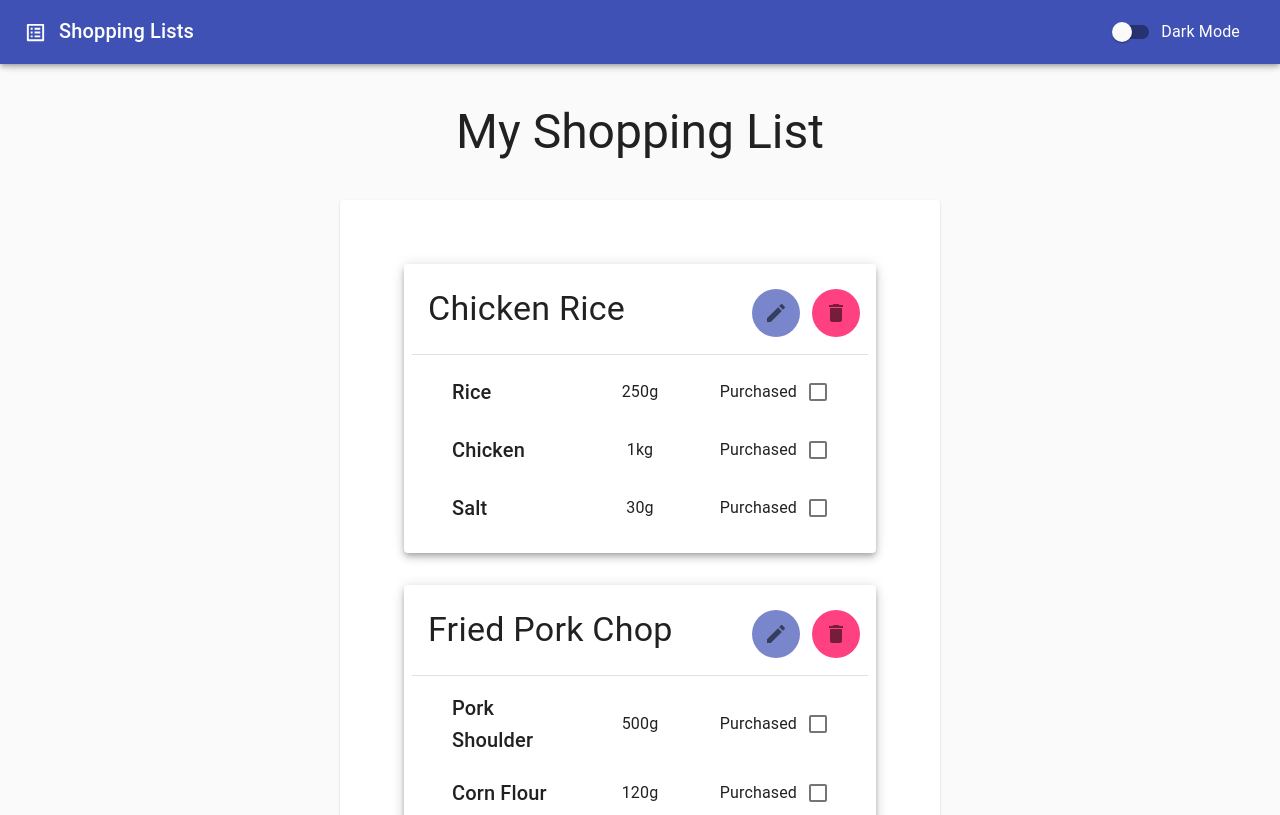
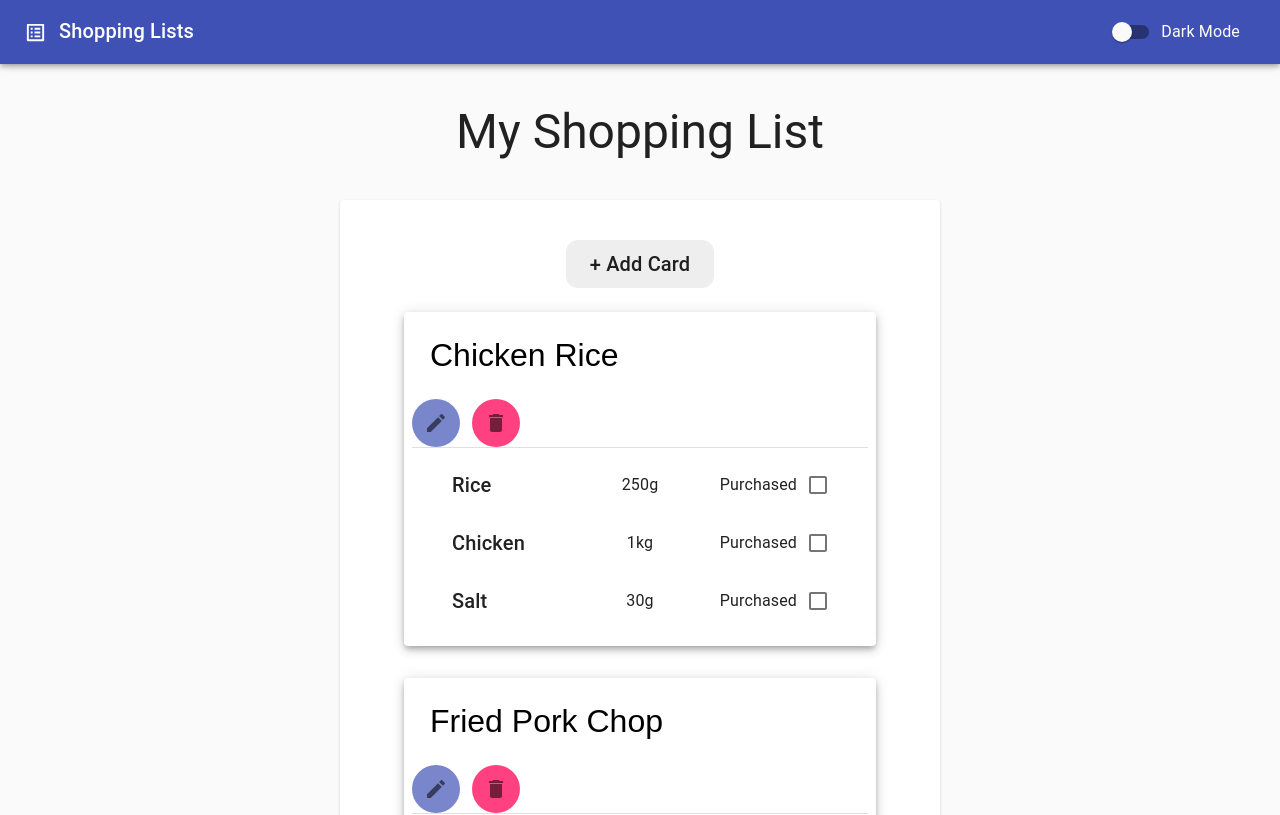
Before and after one commit to JLKP001/Shopping-Lists, a React (Create React App) app in the folder shopping-lists/: page / in a window 1280 px wide. Shown: the top 815 px of the page. Built offline with nearby package versions, Linux system fonts and the light colour scheme.

Commit message:
Allow new items to be added to list and renamed

```diff
--- a/shopping-lists/src/components/Item.js
+++ b/shopping-lists/src/components/Item.js
@@ -6,7 +6,6 @@ import {
   Grid,
   IconButton,
   makeStyles,
-  Typography,
 } from "@material-ui/core";
 import EditIcon from "@material-ui/icons/Edit";
 import DeleteIcon from "@material-ui/icons/Delete";
@@ -23,6 +22,8 @@ const useStyles = makeStyles((theme) => ({
     flexDirection: "row",
   },
   itemTitleText: {
+    fontSize: "32px",
+    border: "none",
     textTransform: "capitalize",
   },
   editButton: {
@@ -37,8 +38,12 @@ const useStyles = makeStyles((theme) => ({
   },
 }));
 
-export const Item = ({ itemData }) => {
+export const Item = ({ itemData, removeItem, renameItem }) => {
   const classes = useStyles();
+
+  const onNameChange = (event) => {
+    renameItem(itemData.id, event.target.value);
+  };
 
   return (
     <Card className={classes.root} elevation={5}>
@@ -46,9 +51,12 @@ export const Item = ({ itemData }) => {
         <Grid container alignItems="center">
           <Grid item>
             <CardContent>
-              <Typography variant="h4" className={classes.itemTitleText}>
-                {itemData.name}
-              </Typography>
+              <input
+                type="text"
+                value={itemData.name}
+                onChange={onNameChange}
+                className={classes.itemTitleText}
+              />
             </CardContent>
           </Grid>
           <Grid item sm></Grid>
@@ -56,7 +64,10 @@ export const Item = ({ itemData }) => {
             <IconButton className={classes.editButton}>
               <EditIcon />
             </IconButton>
-            <IconButton className={classes.deleteButton}>
+            <IconButton
+              className={classes.deleteButton}
+              onClick={() => removeItem(itemData.id)}
+            >
               <DeleteIcon />
             </IconButton>
           </Grid>
--- a/shopping-lists/src/components/ItemList.js
+++ b/shopping-lists/src/components/ItemList.js
@@ -1,6 +1,7 @@
 import React from "react";
-import { makeStyles, Paper } from "@material-ui/core";
+import { Button, makeStyles, Paper, Typography } from "@material-ui/core";
 import { Item } from "./Item";
+import { generateId } from "../utils/generateId";
 
 const useStyles = makeStyles((theme) => ({
   root: {
@@ -10,14 +11,62 @@ const useStyles = makeStyles((theme) => ({
     width: "50%",
     height: "100%",
   },
+  addButton: {
+    backgroundColor: `${
+      theme.palette.type === "dark"
+        ? theme.palette.grey[600]
+        : theme.palette.grey[200]
+    }`,
+    borderRadius: "12px",
+    padding: theme.spacing(1, 3),
+    textTransform: "capitalize",
+  },
 }));
 
 export const ItemList = ({ listData, setListData }) => {
   const classes = useStyles();
+
+  const addItem = () => {
+    setListData([
+      {
+        id: generateId(listData),
+        name: "New Item",
+        ingredients: [],
+      },
+      ...listData,
+    ]);
+  };
+
+  const removeItem = (id) => {
+    const newListData = listData.filter((item) => item.id !== id);
+    setListData(newListData);
+  };
+
+  const renameItem = (id, newName) => {
+    const newListData = listData.map((item) => {
+      if (item.id !== id) {
+        return item;
+      } else {
+        return { ...item, name: newName };
+      }
+    });
+    setListData(newListData);
+  };
+
   return (
     <Paper className={classes.root}>
+      <Button className={classes.addButton} onClick={addItem}>
+        <Typography variant="h6">+ add card</Typography>
+      </Button>
       {listData.map((itemData) => {
-        return <Item key={itemData.id} itemData={itemData} />;
+        return (
+          <Item
+            key={itemData.id}
+            itemData={itemData}
+            removeItem={removeItem}
+            renameItem={renameItem}
+          />
+        );
       })}
     </Paper>
   );
--- a/shopping-lists/src/components/MainBody.js
+++ b/shopping-lists/src/components/MainBody.js
@@ -1,6 +1,7 @@
 import React, { useState } from "react";
 import { makeStyles, Typography } from "@material-ui/core";
 import { ItemList } from "./ItemList";
+import data from "../defaultData";
 
 const useStyles = makeStyles((theme) => ({
   root: {
@@ -12,35 +13,7 @@ const useStyles = makeStyles((theme) => ({
 
 export const MainBody = () => {
   const classes = useStyles();
-  const [listData, setListData] = useState([
-    {
-      id: 1,
-      name: "Chicken Rice",
-      ingredients: [
-        { id: "1", name: "rice", quantity: "250g" },
-        { id: "2", name: "chicken", quantity: "1kg" },
-        { id: "3", name: "salt", quantity: "30g" },
-      ],
-    },
-    {
-      id: 2,
-      name: "Fried Pork Chop",
-      ingredients: [
-        { id: "1", name: "pork shoulder", quantity: "500g" },
-        { id: "2", name: "corn flour", quantity: "120g" },
-        { id: "3", name: "breadcrumbs", quantity: "200g" },
-      ],
-    },
-    {
-      id: 3,
-      name: "Baked Miso Cod",
-      ingredients: [
-        { id: "1", name: "Cod fillet", quantity: "330g" },
-        { id: "2", name: "miso", quantity: "80g" },
-        { id: "3", name: "mirin", quantity: "150ml" },
-      ],
-    },
-  ]);
+  const [listData, setListData] = useState(data);
 
   return (
     <div className={classes.root}>
--- /dev/null
+++ b/shopping-lists/src/defaultData.js
@@ -0,0 +1,31 @@
+const data = [
+  {
+    id: 1,
+    name: "Chicken Rice",
+    ingredients: [
+      { id: "1", name: "rice", quantity: "250g" },
+      { id: "2", name: "chicken", quantity: "1kg" },
+      { id: "3", name: "salt", quantity: "30g" },
+    ],
+  },
+  {
+    id: 2,
+    name: "Fried Pork Chop",
+    ingredients: [
+      { id: "1", name: "pork shoulder", quantity: "500g" },
+      { id: "2", name: "corn flour", quantity: "120g" },
+      { id: "3", name: "breadcrumbs", quantity: "200g" },
+    ],
+  },
+  {
+    id: 3,
+    name: "Baked Miso Cod",
+    ingredients: [
+      { id: "1", name: "Cod fillet", quantity: "330g" },
+      { id: "2", name: "miso", quantity: "80g" },
+      { id: "3", name: "mirin", quantity: "150ml" },
+    ],
+  },
+];
+
+export default data;
--- /dev/null
+++ b/shopping-lists/src/utils/generateId.js
@@ -0,0 +1,4 @@
+export const generateId = (itemList) => {
+  const ids = itemList.map((item) => item.id);
+  return Math.max(...ids) + 1;
+};
```
